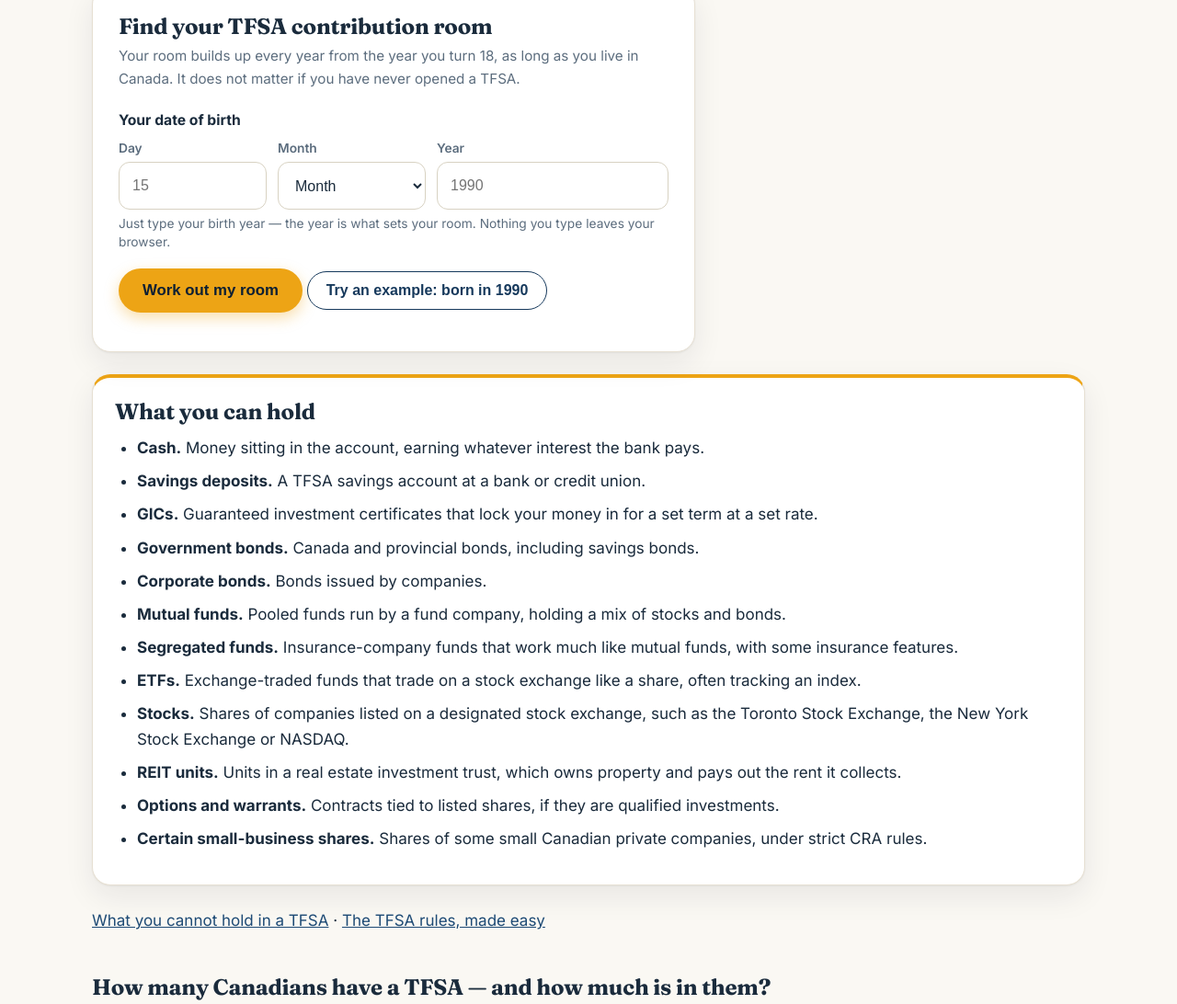
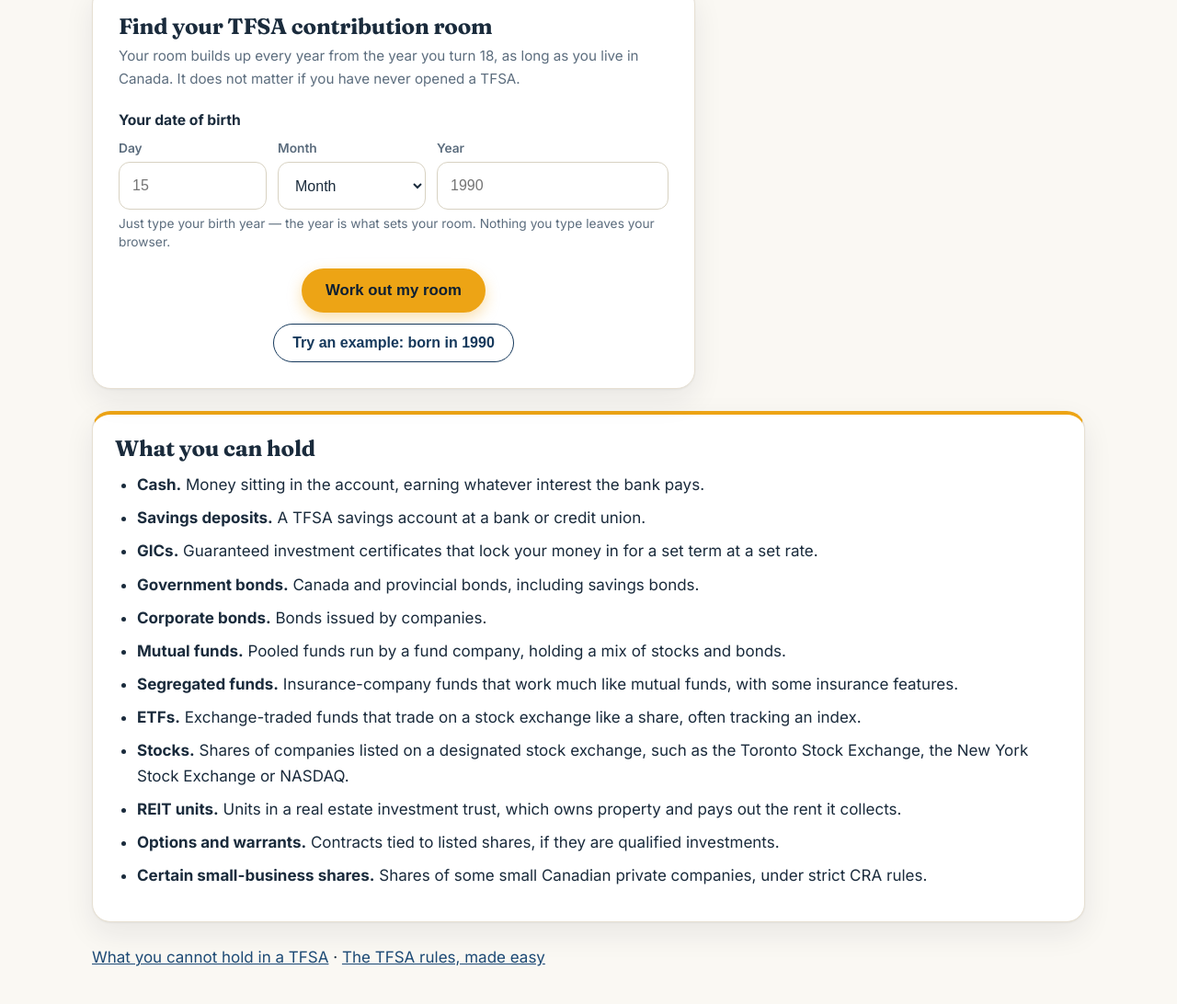
Before and after one commit to stockpickoftheday/tfsa-site, a plain HTML site: page index.html in a window 1280 px wide. Shown: the part 846-1938 px from the top of the page at 92% size. Drawn offline with Linux system fonts and the light colour scheme.

Commit message:
Calculator fix: cache-busting asset versions and centred stacked buttons

```diff
--- a/index.html
+++ b/index.html
@@ -62,8 +62,8 @@
 <link rel="preconnect" href="https://fonts.googleapis.com">
 <link rel="preconnect" href="https://fonts.gstatic.com" crossorigin>
 <link href="https://fonts.googleapis.com/css2?family=Fraunces:opsz,wght@9..144,700;9..144,800&family=Inter:wght@400;600;700;800&display=swap" rel="stylesheet">
-<link rel="stylesheet" href="style.css?v=3">
-<script src="calculator.js" defer></script>
+<link rel="stylesheet" href="style.css?v=4">
+<script src="calculator.js?v=2" defer></script>
 </head>
 <body>
 <header class="site">
@@ -117,8 +117,10 @@
           </div>
           <span class="hint">Just type your birth year &mdash; the year is what sets your room. Nothing you type leaves your browser.</span>
         </div>
-        <p><button class="cta-btn" id="calc-btn" type="button">Work out my room</button>
-        <button class="example-btn" id="example-btn" type="button">Try an example: born in 1990</button></p>
+        <div class="calc-actions">
+          <button class="cta-btn" id="calc-btn" type="button">Work out my room</button>
+          <button class="example-btn" id="example-btn" type="button">Try an example: born in 1990</button>
+        </div>
         <div id="calc-error" class="no-result" hidden></div>
       </div>
       <div class="results-col">
--- a/style.css
+++ b/style.css
@@ -279,6 +279,10 @@ button.example-btn {
 }
 button.example-btn:hover { background: #eef3f8; }
 
+.calc-actions { text-align: center; margin-top: 6px; }
+.calc-actions button { display: block; margin: 0 auto 12px; }
+.calc-actions button:last-child { margin-bottom: 0; }
+
 /* ---------- results (dark navy panel) ---------- */
 
 .results {
```
Also changed, not shown: about.html (+1 -1 lines), contact.html (+1 -1 lines), how-many-tfsas-can-you-have.html (+1 -1 lines), tfsa-is-not-a-savings-account.html (+1 -1 lines), tfsa-rules.html (+1 -1 lines), tfsa-vs-rrsp.html (+1 -1 lines), what-can-you-hold-in-a-tfsa.html (+1 -1 lines).
